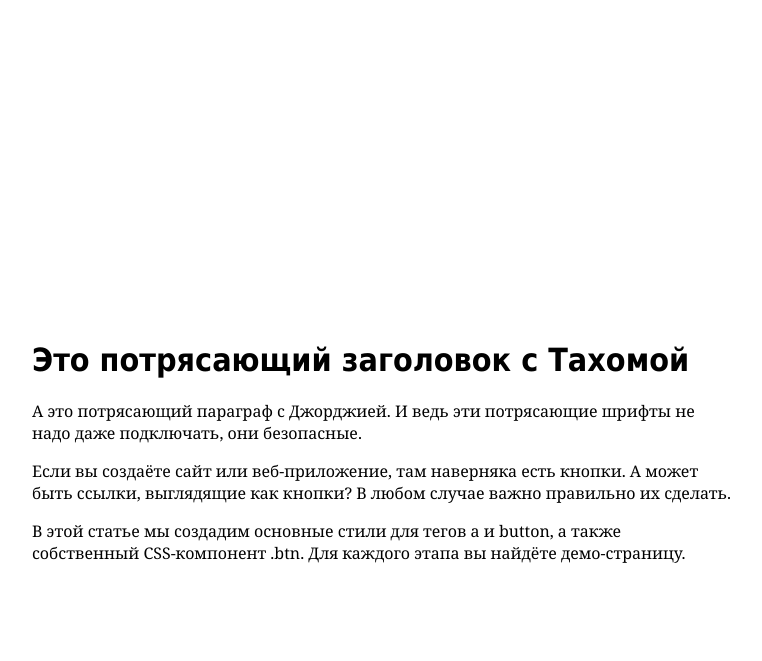
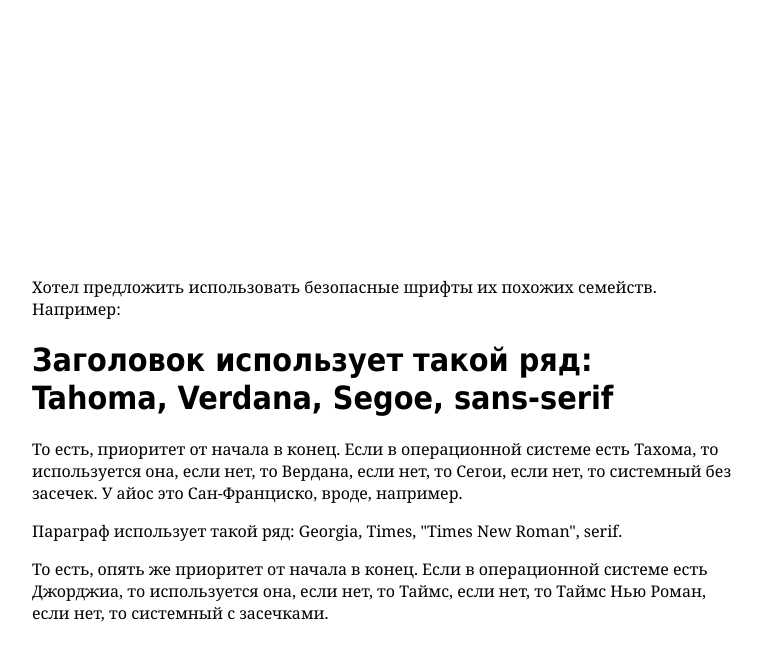
Before and after one commit to mouseoverdesign/mouseoverdesign, a Jekyll site: the page built from index.html, in a window 1280 px wide. Shown: the top 661 px of the page, without its empty margins (258-1020 px from the left). Built offline with Jekyll 4.4.1, drawn with Linux system fonts in a browser that asks for light colours.

Commit message:
Update index.html

```diff
--- a/index.html
+++ b/index.html
@@ -2,8 +2,9 @@
 layout: default
 ---
 <main>
-<h1>Это потрясающий заголовок с Тахомой</h1>
-<p>А это потрясающий параграф с Джорджией. И ведь эти потрясающие шрифты не надо даже подключать, они безопасные.</p>
-<p>Если вы создаёте сайт или веб-приложение, там наверняка есть кнопки. А может быть ссылки, выглядящие как кнопки? В любом случае важно правильно их сделать.</p>
-<p>В этой статье мы создадим основные стили для тегов a и button, а также собственный CSS-компонент .btn. Для каждого этапа вы найдёте демо-страницу.</p>
+<p>Хотел предложить использовать безопасные шрифты их похожих семейств. Например:</p>
+<h1>Заголовок использует такой ряд: Tahoma, Verdana, Segoe, sans-serif</h1>
+<p>То есть, приоритет от начала в конец. Если в операционной системе есть Тахома, то используется она, если нет, то Вердана, если нет, то Сегои, если нет, то системный без засечек. У айос это Сан-Франциско, вроде, например.</p>
+<p>Параграф использует такой ряд: Georgia, Times, "Times New Roman", serif.</p>
+<p>То есть, опять же приоритет от начала в конец. Если в операционной системе есть Джорджиа, то используется она, если нет, то Таймс, если нет, то Таймс Нью Роман, если нет, то системный с засечками.</p>
 </main>
```
